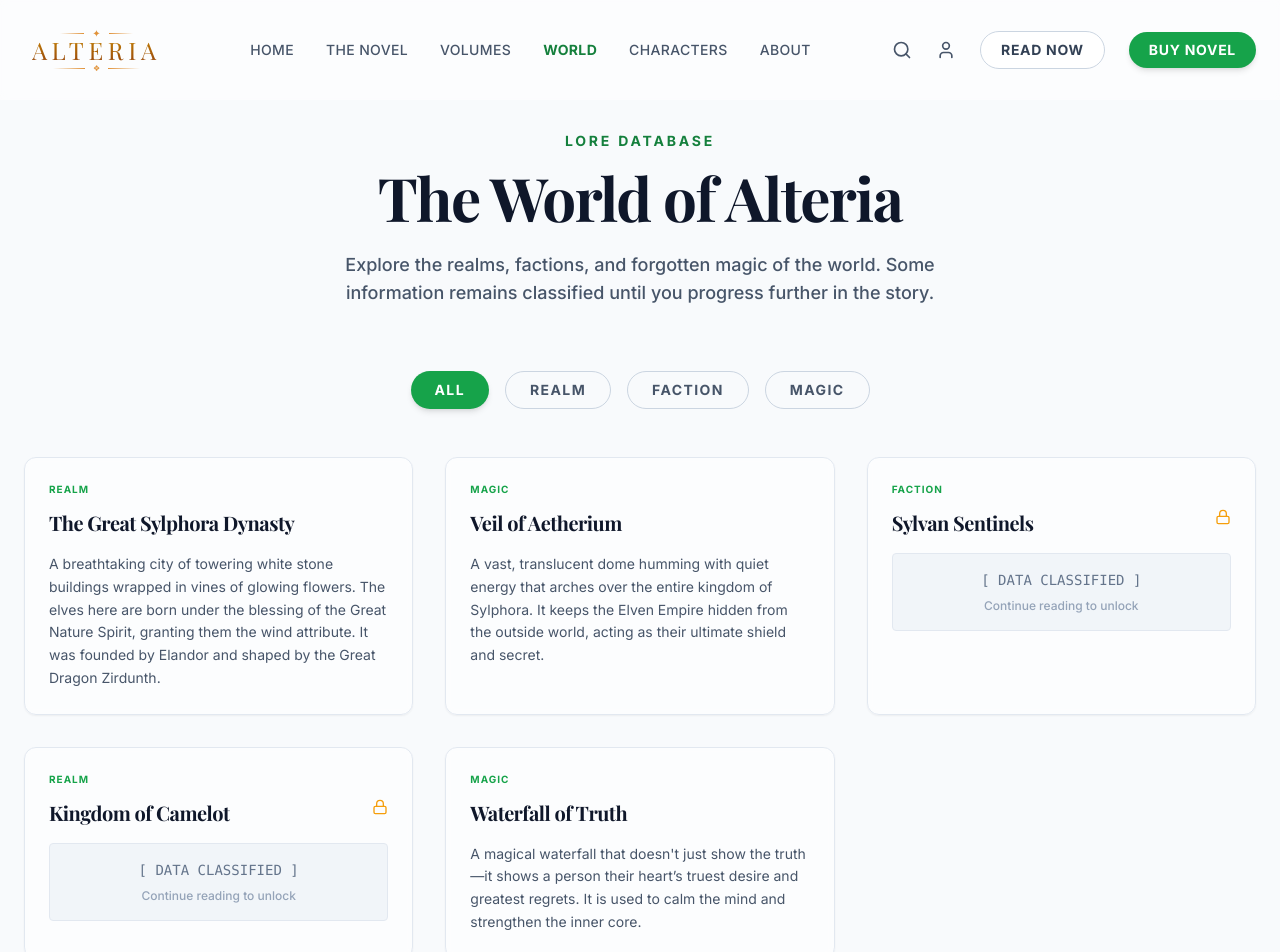
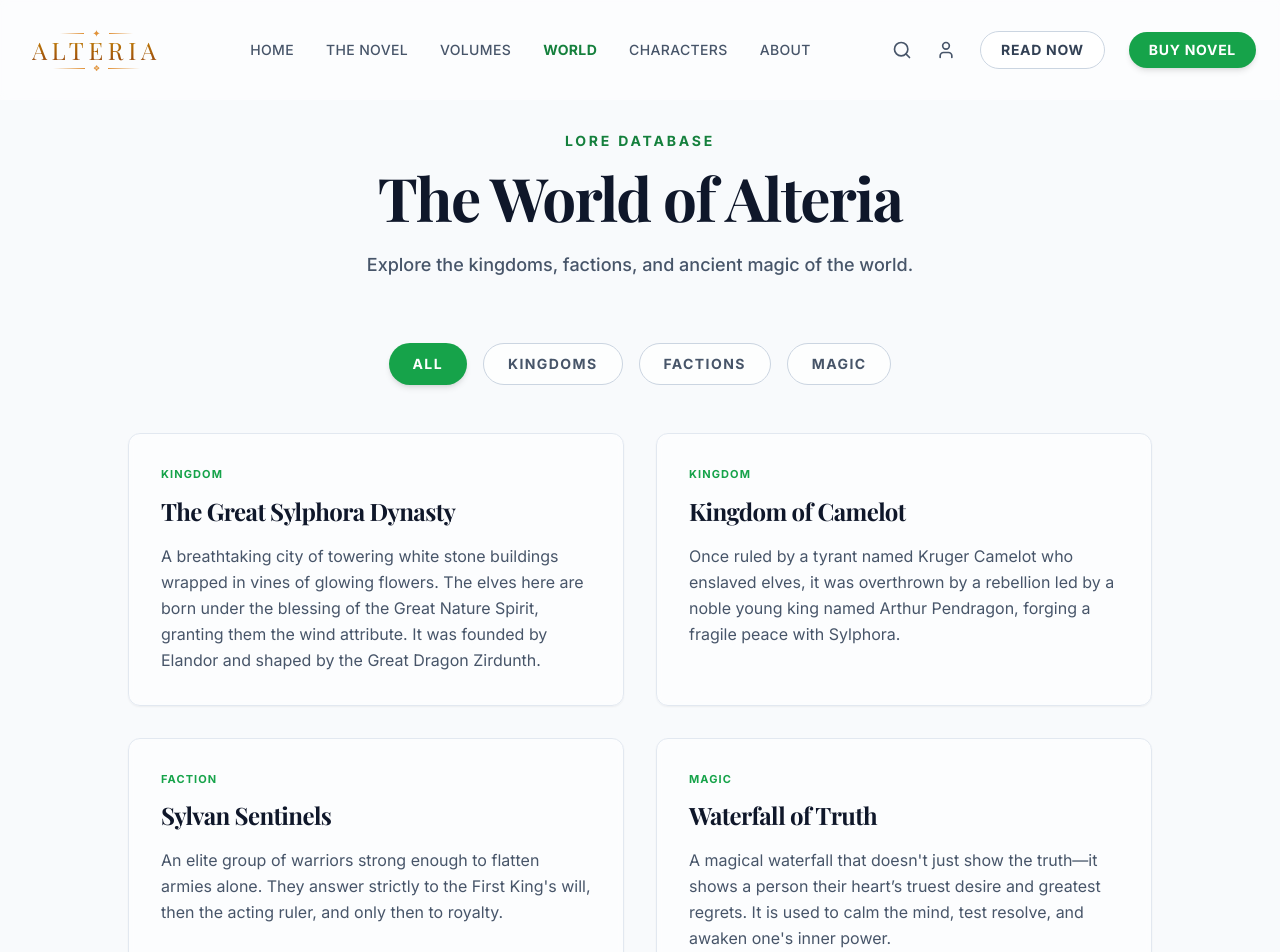
Before and after one commit to DhruvSuvarna-Dev/alteria-novel-platform, a Next.js app: page /world in a window 1280 px wide. Shown: the top 952 px of the page. Built offline with nearby package versions, Linux system fonts and the light colour scheme; a web font is replaced by a local one.

Commit message:
UI: update World sections to All, Kingdoms, Factions, Magic with specified lore entries

```diff
--- a/src/app/page.tsx
+++ b/src/app/page.tsx
@@ -6,7 +6,6 @@ import { getChapters, getCharacters, getWorldEntries } from '@/lib/database/mock
 export default function Home() {
   const volumes = getChapters();
   const characters = getCharacters();
-  const realms = getWorldEntries().filter(e => e.category === 'REALM').slice(0, 3);
 
   return (
     <div className="flex flex-col min-h-screen">
--- a/src/app/world/page.tsx
+++ b/src/app/world/page.tsx
@@ -4,13 +4,27 @@ import { useState } from 'react';
 import { Lock } from 'lucide-react';
 import { getWorldEntries } from '@/lib/database/mockDatabase';
 
+type TabType = 'ALL' | 'KINGDOMS' | 'FACTIONS' | 'MAGIC';
+
 export default function WorldPage() {
-  const [activeTab, setActiveTab] = useState<'ALL' | 'REALM' | 'FACTION' | 'MAGIC'>('ALL');
+  const [activeTab, setActiveTab] = useState<TabType>('ALL');
   const entries = getWorldEntries();
 
   const filteredEntries = activeTab === 'ALL'
     ? entries
-    : entries.filter(e => e.category === activeTab);
+    : entries.filter(e => {
+        if (activeTab === 'KINGDOMS') return e.category === 'KINGDOM';
+        if (activeTab === 'FACTIONS') return e.category === 'FACTION';
+        if (activeTab === 'MAGIC') return e.category === 'MAGIC';
+        return true;
+      });
+
+  const tabs: { id: TabType; label: string }[] = [
+    { id: 'ALL', label: 'All' },
+    { id: 'KINGDOMS', label: 'Kingdoms' },
+    { id: 'FACTIONS', label: 'Factions' },
+    { id: 'MAGIC', label: 'Magic' },
+  ];
 
   return (
     <div className="pt-32 pb-20 min-h-screen bg-slate-50">
@@ -19,42 +33,42 @@ export default function WorldPage() {
           <span className="inline-block text-forest-700 font-bold tracking-[0.2em] text-sm uppercase mb-4">Lore Database</span>
           <h1 className="text-4xl md:text-6xl font-serif text-slate-900 mb-6 font-bold">The World of Alteria</h1>
           <p className="text-slate-600 max-w-2xl mx-auto text-lg font-medium">
-            Explore the realms, factions, and forgotten magic of the world. Some information remains classified until you progress further in the story.
+            Explore the kingdoms, factions, and ancient magic of the world.
           </p>
         </div>
 
         {/* Filters */}
         <div className="flex flex-wrap justify-center gap-4 mb-12">
-          {['ALL', 'REALM', 'FACTION', 'MAGIC'].map(tab => (
+          {tabs.map(tab => (
             <button
-              key={tab}
-              onClick={() => setActiveTab(tab as any)}
-              className={`px-6 py-2 rounded-full text-sm font-bold tracking-widest uppercase transition-colors ${
-                activeTab === tab
+              key={tab.id}
+              onClick={() => setActiveTab(tab.id)}
+              className={`px-6 py-2.5 rounded-full text-sm font-bold tracking-widest uppercase transition-all ${
+                activeTab === tab.id
                 ? 'bg-forest-600 text-white shadow-md'
-                : 'border border-slate-300 text-slate-600 hover:border-forest-400 hover:text-forest-700'
+                : 'border border-slate-300 text-slate-600 hover:border-forest-400 hover:text-forest-700 bg-white/80'
               }`}
             >
-              {tab}
+              {tab.label}
             </button>
           ))}
         </div>
 
         {/* Grid */}
-        <div className="grid grid-cols-1 md:grid-cols-2 lg:grid-cols-3 gap-8">
+        <div className="grid grid-cols-1 md:grid-cols-2 lg:grid-cols-2 gap-8 max-w-5xl mx-auto">
           {filteredEntries.map(entry => {
             const isUnlocked = entry.status === 'UNLOCKED';
             return (
-              <div key={entry.id} className="glass-card bg-white p-6 relative overflow-hidden group hover:border-forest-300 transition-colors shadow-sm hover:shadow-md">
-                <span className="text-forest-600 text-[10px] font-bold tracking-widest uppercase mb-3 block">{entry.category}</span>
+              <div key={entry.id} className="glass-card bg-white p-8 relative overflow-hidden group hover:border-forest-300 transition-colors shadow-sm hover:shadow-md border border-slate-200">
+                <span className="text-forest-600 text-[11px] font-bold tracking-widest uppercase mb-3 block">{entry.category}</span>
 
                 <div className="flex items-start justify-between mb-4">
-                  <h3 className="text-xl font-serif text-slate-900 group-hover:text-forest-700 transition-colors font-bold">{entry.title}</h3>
+                  <h3 className="text-2xl font-serif text-slate-900 group-hover:text-forest-700 transition-colors font-bold">{entry.title}</h3>
                   {!isUnlocked && <Lock size={16} className="text-amber-500" />}
                 </div>
 
                 {isUnlocked ? (
-                  <p className="text-slate-600 text-sm leading-relaxed">{entry.content}</p>
+                  <p className="text-slate-600 text-base leading-relaxed font-normal">{entry.content}</p>
                 ) : (
                   <div className="bg-slate-100 border border-slate-200 p-4 rounded text-center">
                     <p className="text-slate-500 text-sm font-mono">[ DATA CLASSIFIED ]</p>
--- a/src/lib/database/mockDatabase.ts
+++ b/src/lib/database/mockDatabase.ts
@@ -166,19 +166,19 @@ export const characters: Character[] = [
 
 export const worldEntries: WorldEntry[] = [
   {
-    id: "realm-1",
-    category: "REALM",
+    id: "kingdom-1",
+    category: "KINGDOM",
     title: "The Great Sylphora Dynasty",
     description: "The greatest Elven Empire to ever exist.",
     content: "A breathtaking city of towering white stone buildings wrapped in vines of glowing flowers. The elves here are born under the blessing of the Great Nature Spirit, granting them the wind attribute. It was founded by Elandor and shaped by the Great Dragon Zirdunth.",
     status: "UNLOCKED"
   },
   {
-    id: "magic-1",
-    category: "MAGIC",
-    title: "Veil of Aetherium",
-    description: "The magical shield protecting Sylphora.",
-    content: "A vast, translucent dome humming with quiet energy that arches over the entire kingdom of Sylphora. It keeps the Elven Empire hidden from the outside world, acting as their ultimate shield and secret.",
+    id: "kingdom-2",
+    category: "KINGDOM",
+    title: "Kingdom of Camelot",
+    description: "A human realm beyond the elven borders.",
+    content: "Once ruled by a tyrant named Kruger Camelot who enslaved elves, it was overthrown by a rebellion led by a noble young king named Arthur Pendragon, forging a fragile peace with Sylphora.",
     status: "UNLOCKED"
   },
   {
@@ -186,23 +186,15 @@ export const worldEntries: WorldEntry[] = [
     category: "FACTION",
     title: "Sylvan Sentinels",
     description: "The strongest four Elves alive.",
-    content: "An elite group of warriors strong enough to flatten armies alone. They answer only to the First King's will, then the acting ruler, and only then to royalty.",
-    status: "CLASSIFIED"
+    content: "An elite group of warriors strong enough to flatten armies alone. They answer strictly to the First King's will, then the acting ruler, and only then to royalty.",
+    status: "UNLOCKED"
   },
   {
-    id: "realm-2",
-    category: "REALM",
-    title: "Kingdom of Camelot",
-    description: "A human kingdom with a dark past.",
-    content: "Once ruled by a tyrant named Kruger Camelot who enslaved elves, it has since been overthrown by a rebellion led by a noble young king named Arthur Pendragon, forging a fragile peace with Sylphora.",
-    status: "COMING SOON"
-  },
-  {
-    id: "magic-2",
+    id: "magic-1",
     category: "MAGIC",
     title: "Waterfall of Truth",
     description: "A sacred site for training the heart.",
-    content: "A magical waterfall that doesn't just show the truth—it shows a person their heart’s truest desire and greatest regrets. It is used to calm the mind and strengthen the inner core.",
+    content: "A magical waterfall that doesn't just show the truth—it shows a person their heart’s truest desire and greatest regrets. It is used to calm the mind, test resolve, and awaken one's inner power.",
     status: "UNLOCKED"
   }
 ];
```
